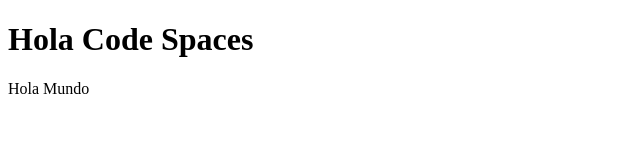
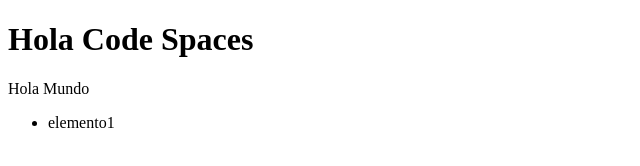
Before and after one commit to grupohernandezalba/tecnologiasdelainformacion, a plain HTML site: page practica-code-spaces/index.html in a window 1280 px wide. Shown: the full height of the page, 0-640 px from the left. Drawn offline with Linux system fonts and the light colour scheme.

Commit message:
otro cambio

```diff
--- a/practica-code-spaces/index.html
+++ b/practica-code-spaces/index.html
@@ -9,6 +9,9 @@
 
     <h1>Hola Code Spaces</h1>
     <p>Hola Mundo</p>
+    <ul>
+        <li>elemento1</li>
+    </ul>
 
 </body>
 </html>
```
